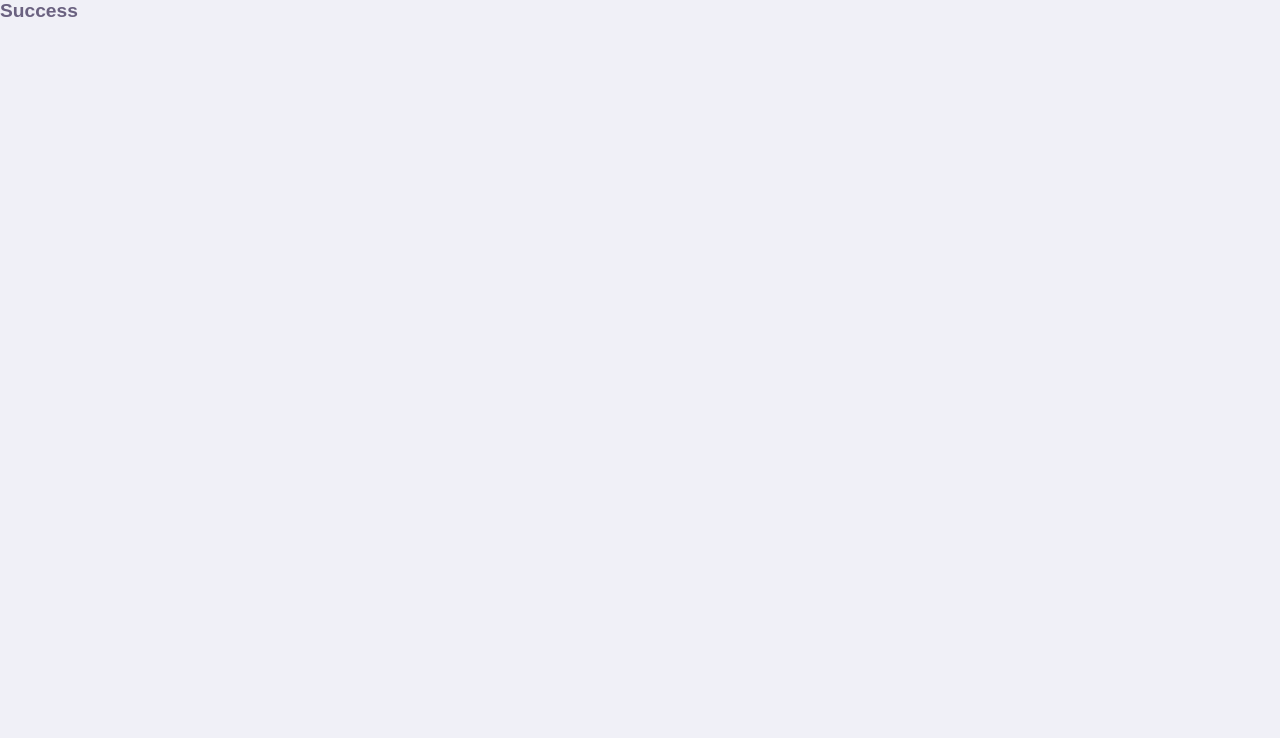
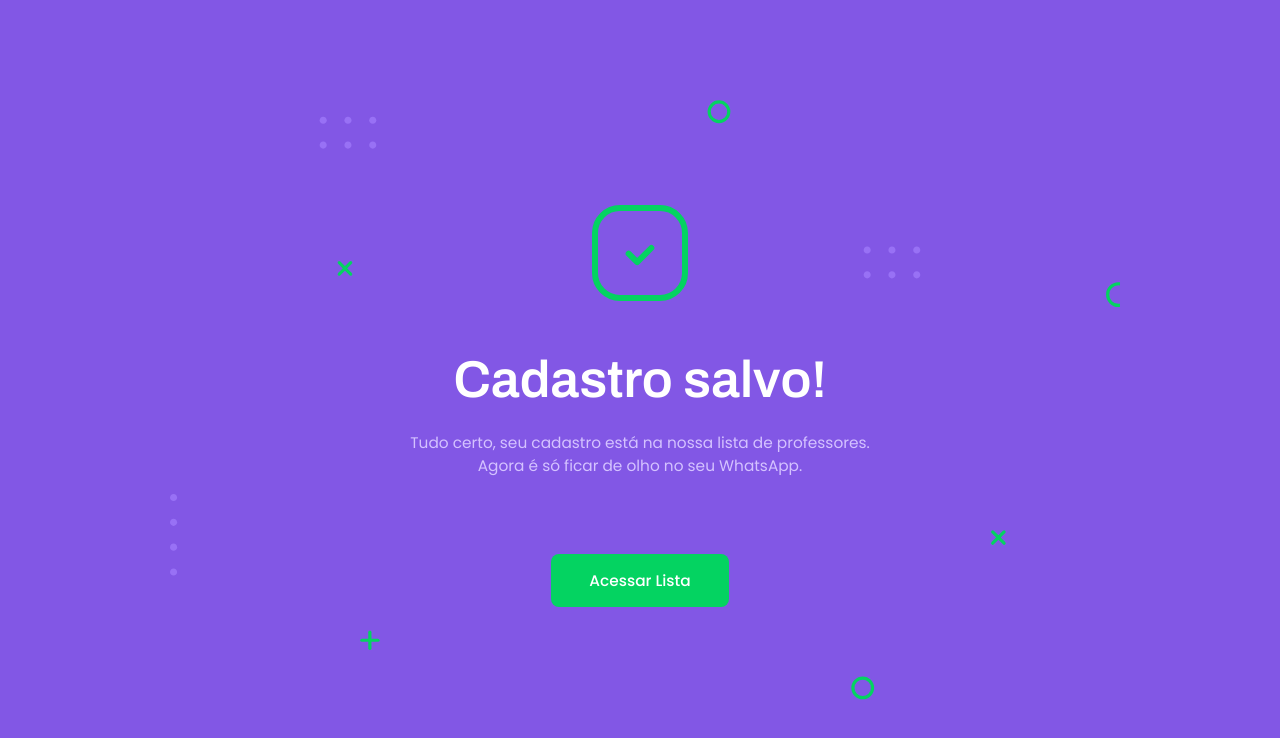
Before and after one commit to JonathaGomes/proffy, a React (Create React App) app in the folder packages/frontend/: page /give-classes/success in a window 1280 px wide. Shown: the top 738 px of the page. Built offline with nearby package versions, Linux system fonts and the light colour scheme.

Commit message:
feat(frontend): developed success page

```diff
--- a/packages/frontend/src/pages/Success/index.tsx
+++ b/packages/frontend/src/pages/Success/index.tsx
@@ -1,8 +1,24 @@
+import { useHistory } from "react-router-dom";
+import { SuccessContainer, SuccessContent, Title } from "./styles";
+import successCheck from "../../assets/images/icons/success-check-icon.svg";
+
 function Success() {
+  const history = useHistory();
+  function handleClick() {
+    history.push("/study");
+  }
   return (
-    <div>
-      <h1>Success</h1>
-    </div>
+    <SuccessContainer>
+      <SuccessContent>
+        <img src={successCheck} alt="Perfil salvo!" />
+        <Title>Cadastro salvo!</Title>
+        <p>
+          Tudo certo, seu cadastro está na nossa lista de professores.
+          <br /> Agora é só ficar de olho no seu WhatsApp.
+        </p>
+        <button onClick={handleClick}>Acessar Lista</button>
+      </SuccessContent>
+    </SuccessContainer>
   );
 }
 
--- /dev/null
+++ b/packages/frontend/src/pages/Success/styles.ts
@@ -0,0 +1,53 @@
+import styled from "styled-components";
+import successBackground from "../../assets/images/success-background.svg";
+
+export const SuccessContainer = styled.main`
+  display: flex;
+  justify-content: center;
+  align-items: center;
+  height: 100vh;
+  width: 100%;
+  background-color: var(--color-primary);
+`;
+
+export const SuccessContent = styled.div`
+  display: flex;
+  flex-direction: column;
+  justify-content: center;
+  height: 75%;
+  width: 75%;
+  align-items: center;
+  background-image: url(${successBackground});
+  background-position: center;
+  background-size: cover;
+  background-repeat: no-repeat;
+
+  p {
+    margin-top: 2.4rem;
+    text-align: center;
+    color: var(--color-text-in-primary);
+    font-family: Poppins, sans-serif;
+    font-weight: 400;
+  }
+
+  button {
+    margin-top: 8rem;
+    height: 5.6rem;
+    border: none;
+    border-radius: 8px;
+    padding: 0 4rem;
+    background: var(--color-secundary);
+    color: var(--color-title-in-primary);
+    transition: background 0.2s;
+
+    &:hover {
+      background: var(--color-secundary-dark);
+    }
+  }
+`;
+
+export const Title = styled.h1`
+  margin-top: 4rem;
+  font-size: 5.4rem;
+  color: var(--color-title-in-primary);
+`;
--- a/packages/frontend/src/styles/global.ts
+++ b/packages/frontend/src/styles/global.ts
@@ -26,6 +26,7 @@ export const GlobalStyles = createGlobalStyle`
   --color-button-text: #ffffff;
   --color-box-base: #ffffff;
   --color-box-footer: #fafafc;
+
 	font-size: 60%;
 }
 
@@ -48,7 +49,7 @@ h4,
 h5,
 h6 {
   font-weight: 600;
-  font-family: Lexend, sans-serif;
+  font-family: Archivo, sans-serif;
   color: var(--gray-800);
 }
 
```
